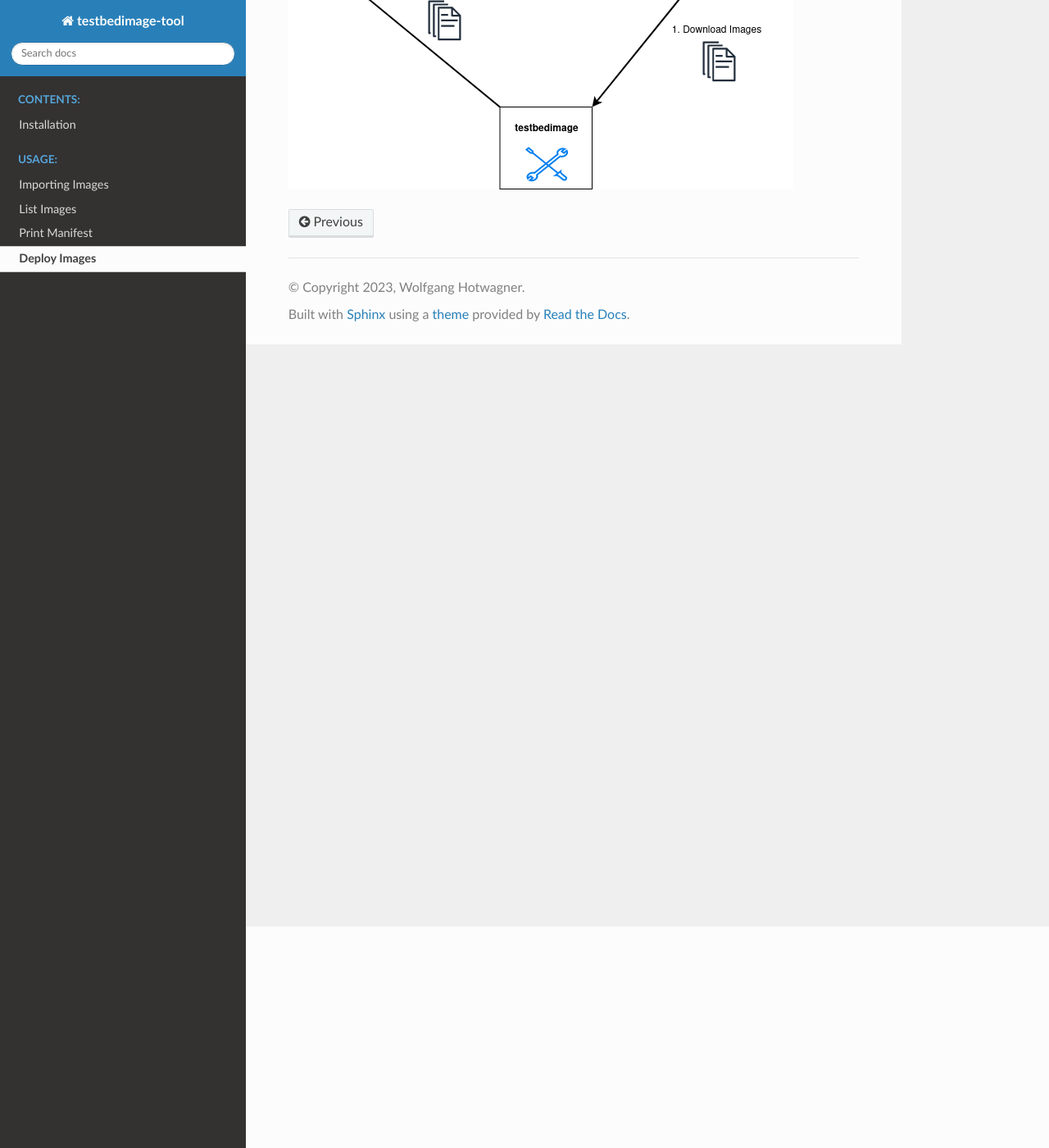
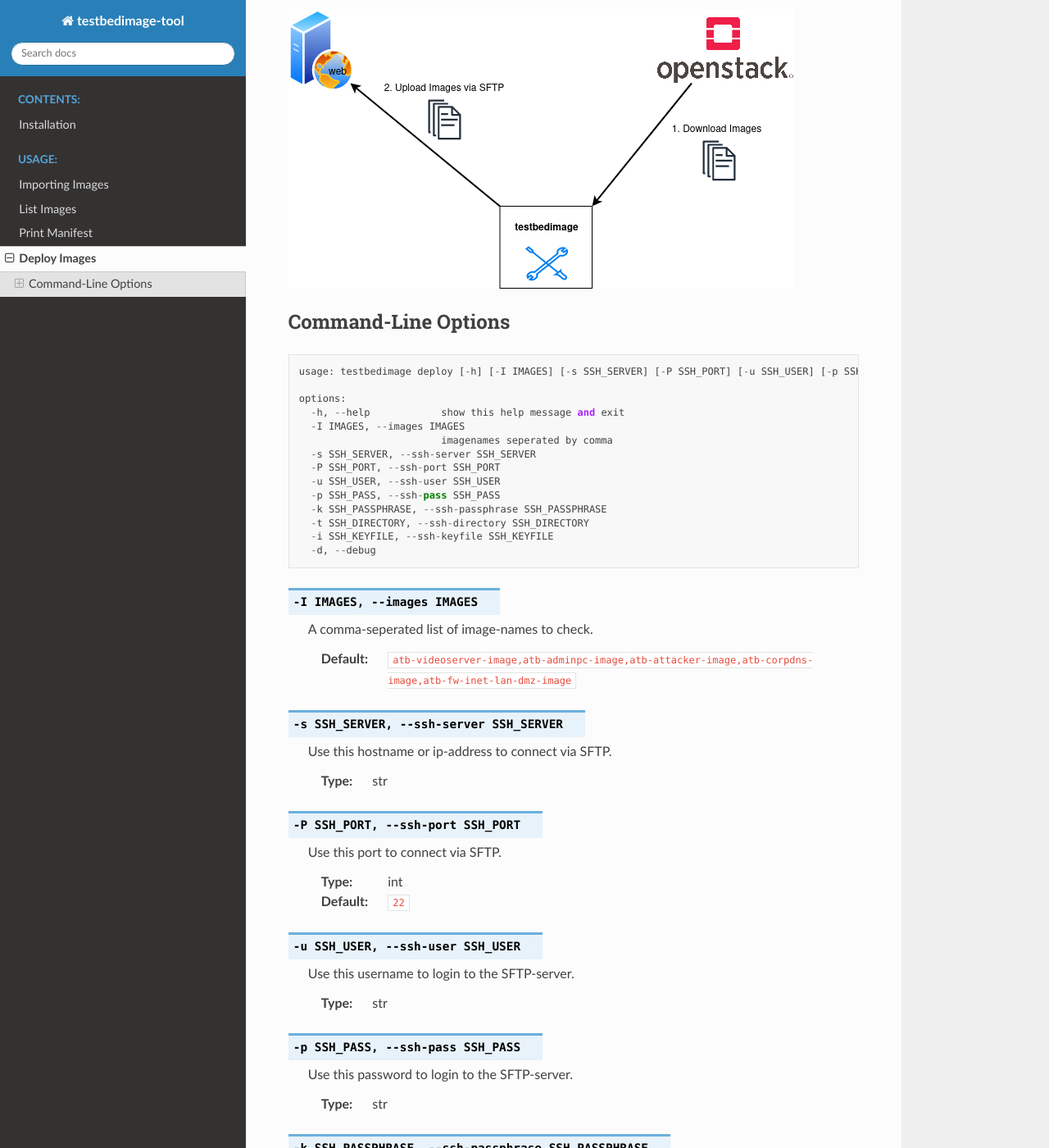
Before and after one commit to ait-testbed/testbedimage-tool, a Sphinx documentation site: the page built from docs/source/deploy.rst, in a window 1280 px wide and 1400 px high, scrolled down 270 px. Shown: the whole window at 82% size. Built offline with Sphinx 7.4.7 and the Read the Docs theme 2.0.0, drawn with Linux system fonts in a browser that asks for light colours; some of the changed text lies outside the part shown.

Commit message:
updated Documentation

```diff
--- a/docs/source/deploy.rst
+++ b/docs/source/deploy.rst
@@ -2,4 +2,82 @@
 Deploy Images
 =============
 
+This command downloads the newest versions of all the images that starts with the image-name defined in the command ``--images`` from the Openstack.
+The images are not stored locally but redirected to a location provided by an SFTP-server. A Manifest.json is written after each image-transfer.
+
 .. image:: images/Deploy_Images.png
+
+
+Command-Line Options
+====================
+
+::
+
+  usage: testbedimage deploy [-h] [-I IMAGES] [-s SSH_SERVER] [-P SSH_PORT] [-u SSH_USER] [-p SSH_PASS] [-k SSH_PASSPHRASE] [-t SSH_DIRECTORY] [-i SSH_KEYFILE] [-d]
+
+  options:
+    -h, --help            show this help message and exit
+    -I IMAGES, --images IMAGES
+                          imagenames seperated by comma
+    -s SSH_SERVER, --ssh-server SSH_SERVER
+    -P SSH_PORT, --ssh-port SSH_PORT
+    -u SSH_USER, --ssh-user SSH_USER
+    -p SSH_PASS, --ssh-pass SSH_PASS
+    -k SSH_PASSPHRASE, --ssh-passphrase SSH_PASSPHRASE
+    -t SSH_DIRECTORY, --ssh-directory SSH_DIRECTORY
+    -i SSH_KEYFILE, --ssh-keyfile SSH_KEYFILE
+    -d, --debug
+
+.. confval:: -I IMAGES, --images IMAGES
+
+   A comma-seperated list of image-names to check.
+
+   :default: ``atb-videoserver-image,atb-adminpc-image,atb-attacker-image,atb-corpdns-image,atb-fw-inet-lan-dmz-image``
+
+.. confval:: -s SSH_SERVER, --ssh-server SSH_SERVER
+
+   Use this hostname or ip-address to connect via SFTP.
+
+   :type: str
+
+.. confval:: -P SSH_PORT, --ssh-port SSH_PORT
+
+   Use this port to connect via SFTP.
+
+   :type: int
+   :default: ``22``
+
+.. confval:: -u SSH_USER, --ssh-user SSH_USER
+
+   Use this username to login to the SFTP-server.
+
+   :type: str
+
+.. confval:: -p SSH_PASS, --ssh-pass SSH_PASS
+
+   Use this password to login to the SFTP-server.
+
+   :type: str
+
+.. confval:: -k SSH_PASSPHRASE, --ssh-passphrase SSH_PASSPHRASE
+
+   Keyphrase to unlock the keyfile
+
+   :type: str
+
+.. confval:: -t SSH_DIRECTORY, --ssh-directory SSH_DIRECTORY
+
+   Change into this directory on the SFTP-server.
+
+   :type: str
+   :default: "."
+
+.. confval:: -i SSH_KEYFILE, --ssh-keyfile SSH_KEYFILE
+
+   Keyfile to use to login to the SFTP-serfver.
+
+   :type: str
+
+.. confval:: -d
+
+   Enables debug-output.
```
Also changed, not shown: docs/source/import.rst (+8 -4 lines), docs/source/list.rst (+24 -0 lines), docs/source/manifest.rst (+19 -0 lines).
